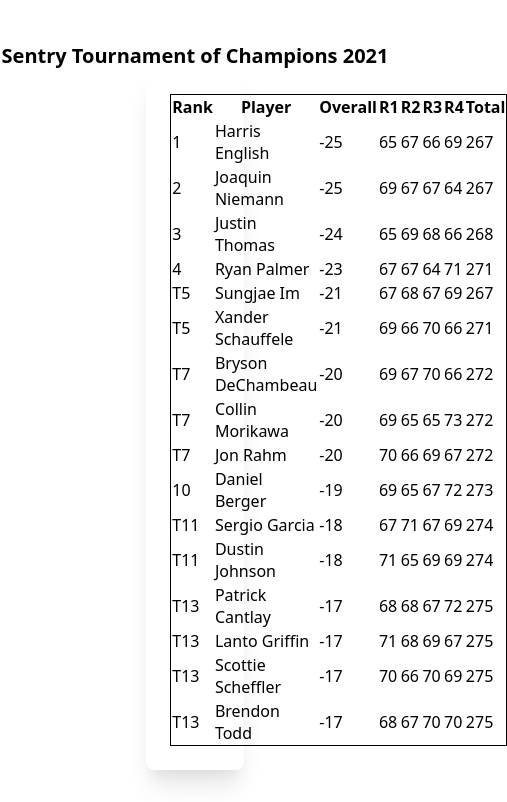
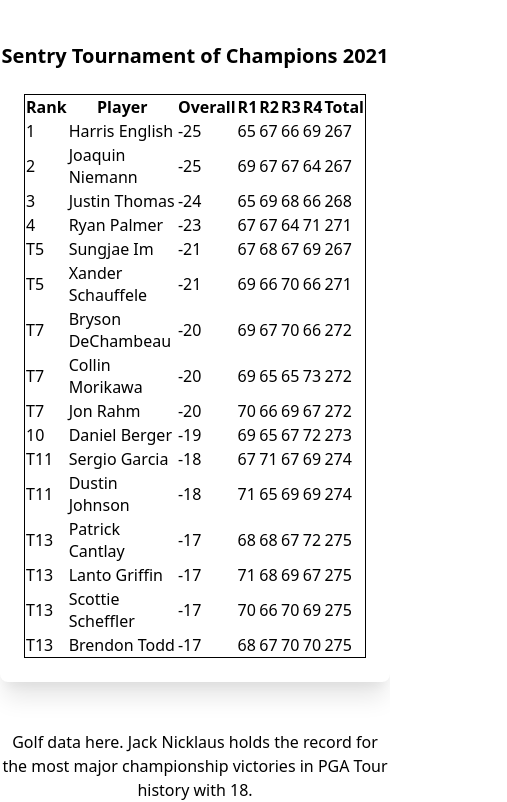
Before and after one commit to sCeNIK33/hw2, a plain HTML site: page golf.html in a window 390 px wide. Shown: the part 46-848 px from the top of the page, 507 px wide, since content can reach past the window. Drawn offline with nearby package versions, Linux system fonts and the light colour scheme.

Commit message:
golf responsive fix

```diff
--- a/golf.html
+++ b/golf.html
@@ -15,7 +15,7 @@
         <div class="text-xl font-bold text-center">
             <h2>Sentry Tournament of Champions 2021</h2>
         </div>
-        <div class="w-1/4 mx-auto flex p-6 bg-white rounded-lg shadow-xl">
+        <div class="md:w-1/4 mx-auto flex p-6 bg-white rounded-lg shadow-xl">
             <table class="border border-black table-auto m-auto">
                 <tr>
                   <th>Rank</th>
```
